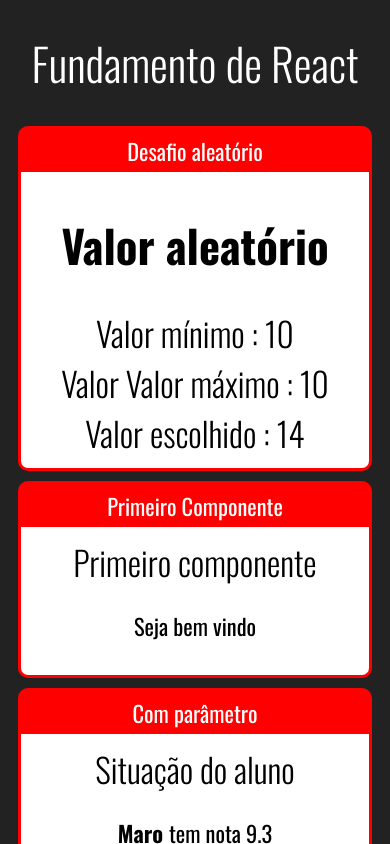
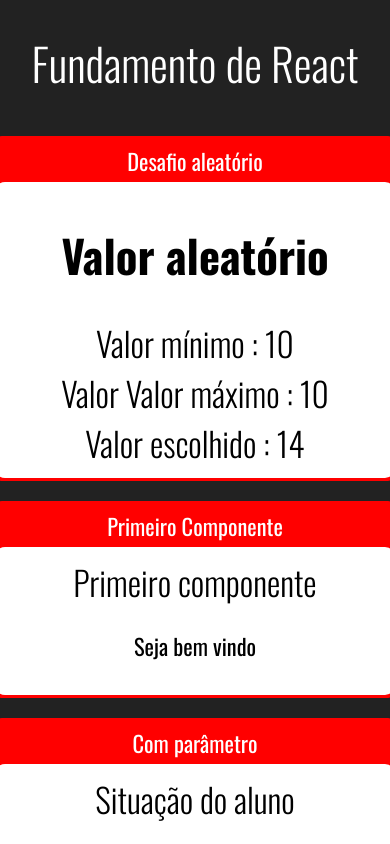
Before and after one commit to immerfallen/cursoReactRedux, a React (Create React App) app: page / in a window 390 px wide. Shown: the top 844 px of the page. Built offline with nearby package versions, Linux system fonts and the light colour scheme.

Commit message:
aplicando responsividade ao card

```diff
--- /dev/null
+++ b/src/App.css
@@ -0,0 +1,5 @@
+.App .Cards {
+    display: flex;
+    flex-wrap: wrap;
+    justify-content: center;
+}
--- a/src/App.jsx
+++ b/src/App.jsx
@@ -1,6 +1,6 @@
 import ReactDom from "react-dom";
 import React from "react";
-import "./index.css";
+import "./App.css";
 import Primeiro from "./Components/basicos/Primeiro";
 import ComParam from "./Components/basicos/ComParametro";
 import Fragmento from "./Components/basicos/Fragamento";
@@ -8,10 +8,10 @@
 import Card from "./Components/layout/Card";
 
 export default () => (
-  <div id="app">
+  <div className="App">
     <h1>Fundamento de React</h1>
 
-    <div className="cards">
+    <div className="Cards">
       <Card titulo="Desafio aleatório">
         <Aleatorio minimo={10} maximo={20} />
       </Card>
--- a/src/Components/layout/Card.css
+++ b/src/Components/layout/Card.css
@@ -3,7 +3,11 @@
     border-radius: 10px;
     overflow: hidden;
     border: 3px solid red;
-    margin: 10px
+    margin: 10px;
+    display: flex;
+    flex-direction: column;
+    min-width: 400px;
+    max-width: 400px;
 }
 
 .Card .Title{
@@ -16,4 +20,6 @@
     background-color: white;
     color: black;
     padding: 10px;
+    flex:1 ;
+    border-radius: 10px;
 }
```
